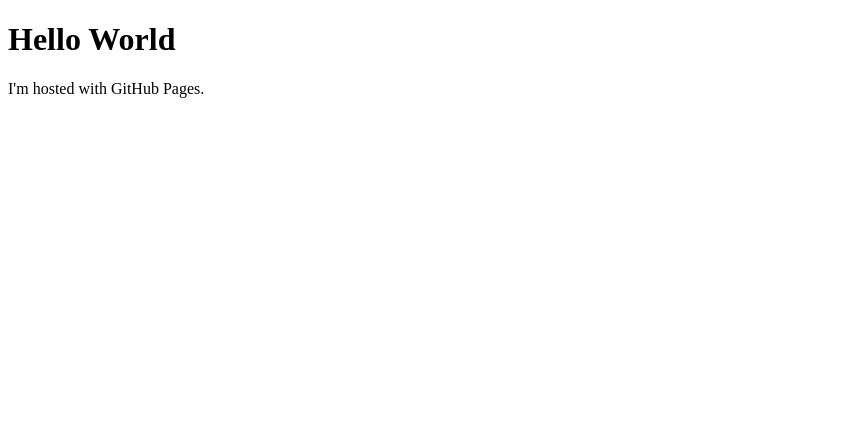
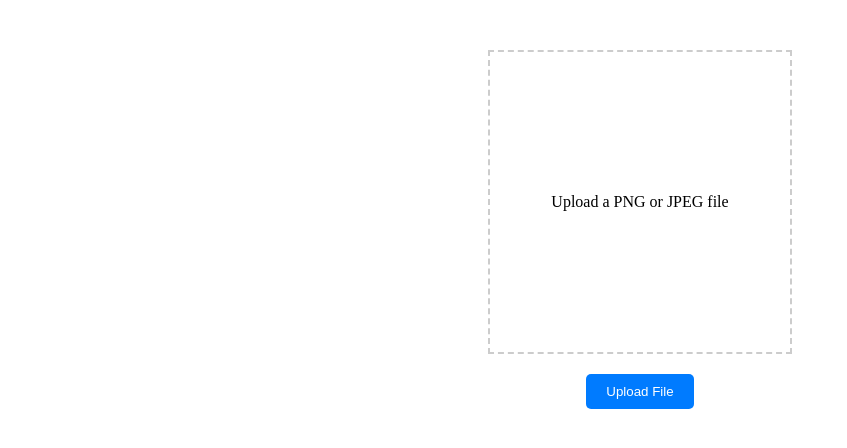
Before and after one commit to nb04/nb04.github.io, a plain HTML site: page index.html in a window 1280 px wide. Shown: the whole page, without its empty margins (0-847 px from the left). Drawn offline with Linux system fonts and the light colour scheme.

Commit message:
Update index.html

```diff
--- a/index.html
+++ b/index.html
@@ -1,7 +1,65 @@
 <!DOCTYPE html>
-<html>
+<html lang="en">
+<head>
+  <meta charset="UTF-8">
+  <meta name="viewport" content="width=device-width, initial-scale=1.0">
+  <title>File Upload Example</title>
+  <style>
+    .upload-container {
+      display: flex;
+      flex-direction: column;
+      align-items: center;
+      margin-top: 50px;
+    }
+
+    .upload-placeholder {
+      width: 300px;
+      height: 300px;
+      border: 2px dashed #ccc;
+      display: flex;
+      align-items: center;
+      justify-content: center;
+      margin-bottom: 20px;
+    }
+
+    .upload-placeholder img {
+      max-width: 100%;
+      max-height: 100%;
+    }
+
+    .upload-button {
+      padding: 10px 20px;
+      background-color: #007bff;
+      color: white;
+      border: none;
+      border-radius: 5px;
+      cursor: pointer;
+    }
+  </style>
+</head>
 <body>
-<h1>Hello World</h1>
-<p>I'm hosted with GitHub Pages.</p>
+  <div class="upload-container">
+    <div class="upload-placeholder" id="filePlaceholder">
+      <span>Upload a PNG or JPEG file</span>
+    </div>
+    <input type="file" id="fileInput" accept=".png, .jpeg, .jpg" style="display:none;">
+    <button class="upload-button" onclick="document.getElementById('fileInput').click();">Upload File</button>
+  </div>
+
+  <script>
+    document.getElementById('fileInput').addEventListener('change', function(event) {
+      const file = event.target.files[0];
+      if (file && (file.type === 'image/png' || file.type === 'image/jpeg')) {
+        const reader = new FileReader();
+        reader.onload = function(e) {
+          const filePlaceholder = document.getElementById('filePlaceholder');
+          filePlaceholder.innerHTML = '<img src="' + e.target.result + '" alt="Uploaded File">';
+        }
+        reader.readAsDataURL(file);
+      } else {
+        alert('Please upload a valid PNG or JPEG file.');
+      }
+    });
+  </script>
 </body>
 </html>
```
